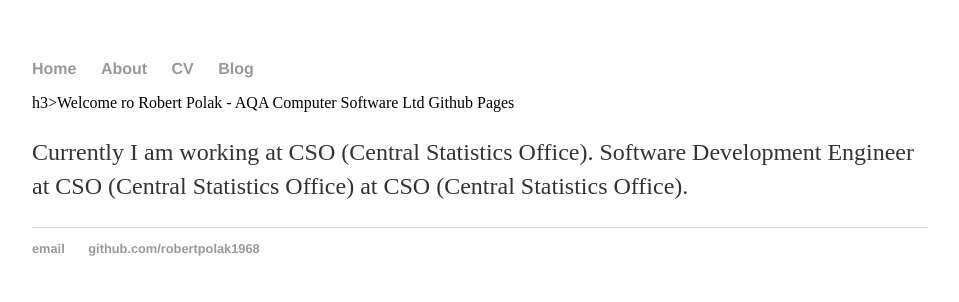
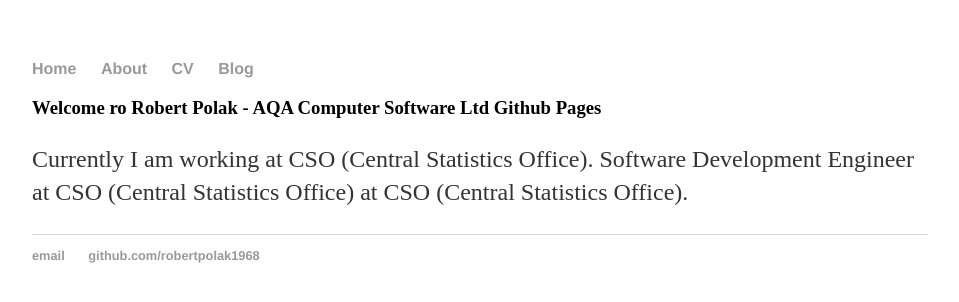
Before and after one commit to robertpolak1968/robertpolak1968.github.io, a Jekyll site: the page built from index.html, in a window 1280 px wide. Shown: the top 302 px of the page, without its empty margins (160-1119 px from the left). Built offline with Jekyll 4.4.1, drawn with Linux system fonts in a browser that asks for light colours.

```diff
--- a/index.html
+++ b/index.html
@@ -3,7 +3,7 @@ layout: default
 title: Robert Polak - AQA Computer Software Ltd - Home
 ---
 
-	h3>Welcome ro Robert Polak - AQA Computer Software Ltd Github Pages</h3>
+	<h3>Welcome ro Robert Polak - AQA Computer Software Ltd Github Pages</h3>
 <p>
         Currently I am working at CSO (Central Statistics Office).
         Software Development Engineer at CSO (Central Statistics Office) at CSO (Central Statistics Office).
```
